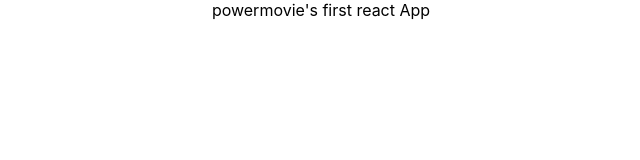
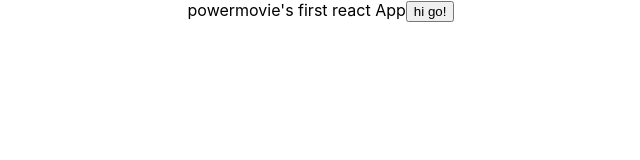
Before and after one commit to yeongseon4070/powermovie, a React (Create React App) app: page / in a window 1280 px wide. Shown: the top 160 px of the page, without its empty margins (319-959 px from the left). Built offline with nearby package versions, Linux system fonts and the light colour scheme.

Commit message:
higo!0824

```diff
--- a/src/App.js
+++ b/src/App.js
@@ -8,6 +8,9 @@ const App = () => {
         <hi>
           powermovie's first react App
         </hi>
+          <button>
+              hi go!
+          </button>
       </div>
   );
 };
```
